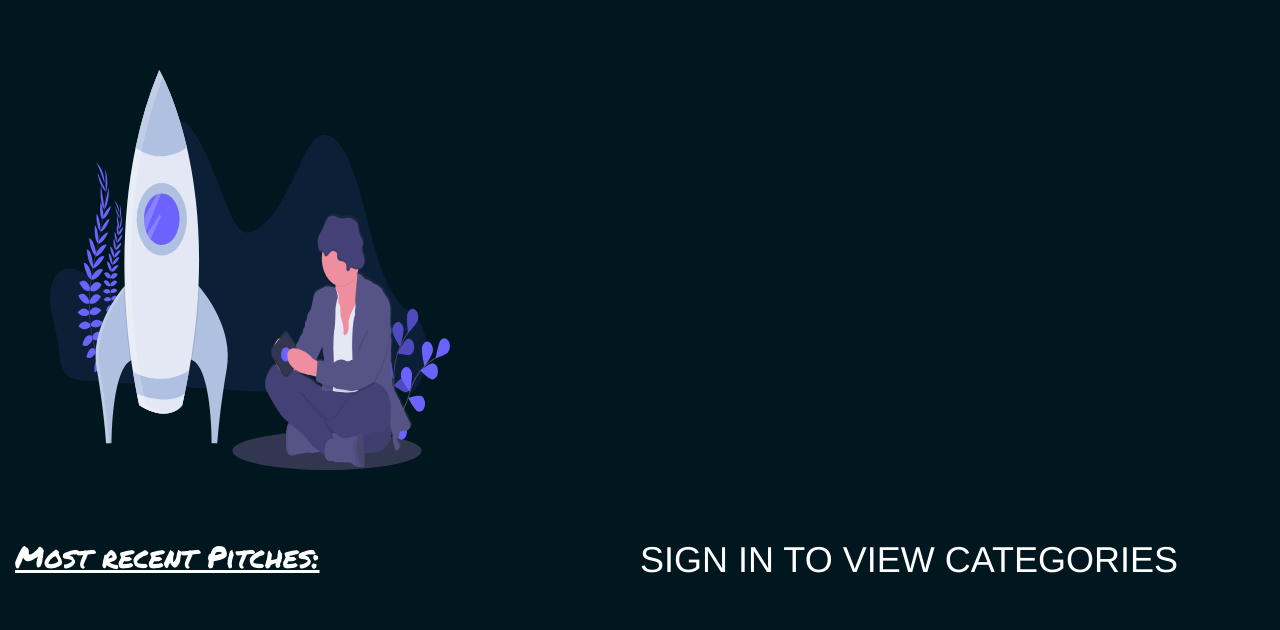
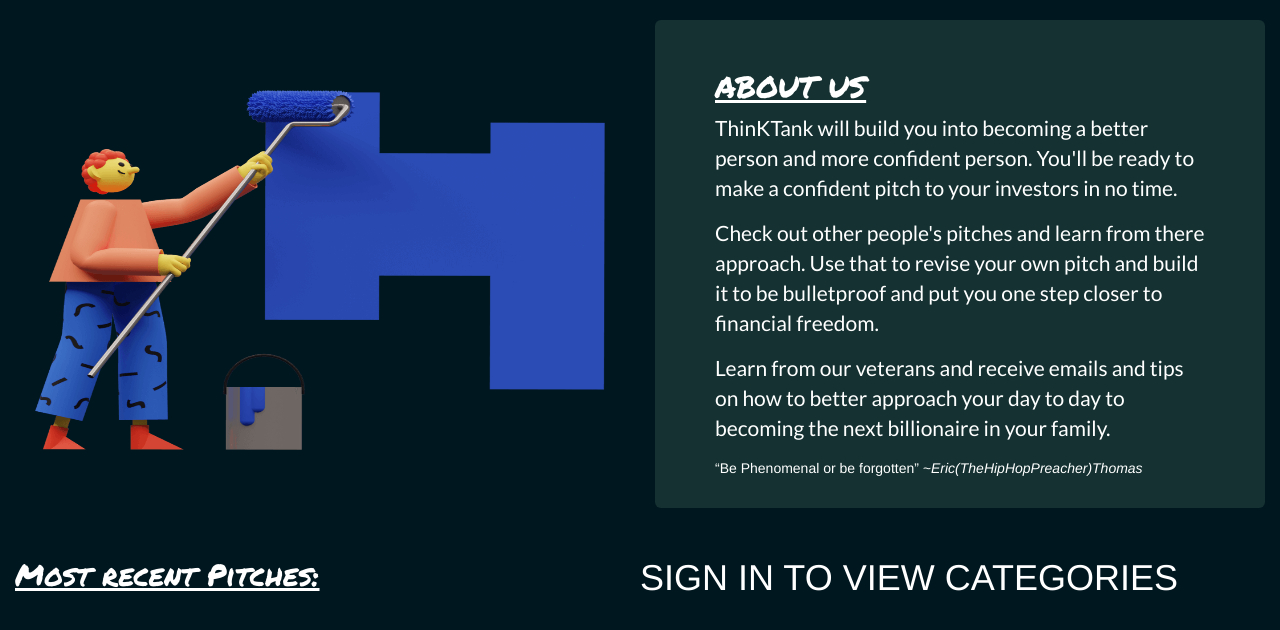
Before and after one commit to Cian747/think-tank, a Flask app: page /home in a window 1280 px wide. Shown: the part 52-682 px from the top of the page. Run offline with Flask 2, Linux system fonts and the light colour scheme; data that the repository does not hold is empty; some libraries are stand-ins or nearby versions.

Commit message:
updated readme and index

```diff
--- a/app/templates/index.html
+++ b/app/templates/index.html
@@ -10,11 +10,20 @@
 <div class="container-fluid">
 
   <div class="row">
-    <div class="col-md-4"></div>
+    <div class="col-md-6">
+      <img src="{{ url_for('static',filename='photos/2.png') }}" alt="" height="400" width="100%"
+        style="margin-top: 5rem; padding: 20px;"/>
+    </div>
 
-    <div class="image">
-      <img src="{{ url_for('static',filename='photos/maker_launch_crhe.svg') }}" alt="" height="400" width="500%"
-        style="text-align: center"/>
+    <div class="col-md-6">
+      <div class="jumbotron">
+        <h2>ABOUT US</h2>
+        <p>ThinKTank will build you into becoming a better person and more confident person. You'll be ready to make a confident pitch to your investors in no time.</p>
+        <p>Check out other people's pitches and learn from there approach. Use that to revise your own pitch and build it to be bulletproof and put you one step closer to financial freedom.</p>
+        <p>Learn from our veterans and receive emails and tips on how to better approach your day to day to becoming the next billionaire in your family.</p>
+        <q>Be Phenomenal or be forgotten</q>
+        <cite>~Eric(TheHipHopPreacher)Thomas</cite>
+      </div>
     </div>
   </div>
 
```
Also changed, not shown: README.md, app/static/photos/2.png (added).
